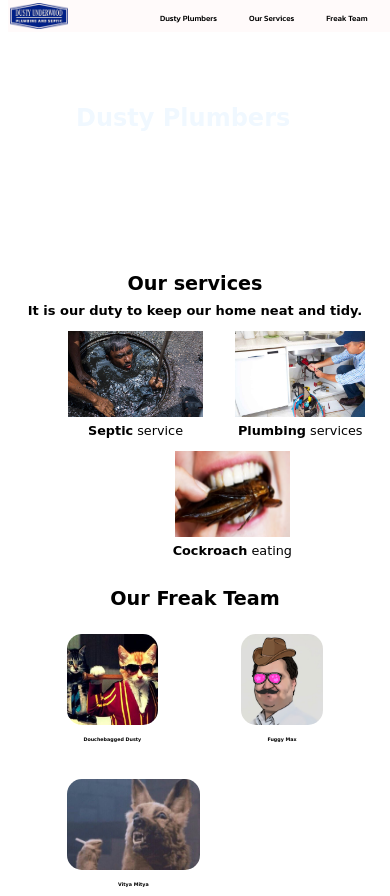
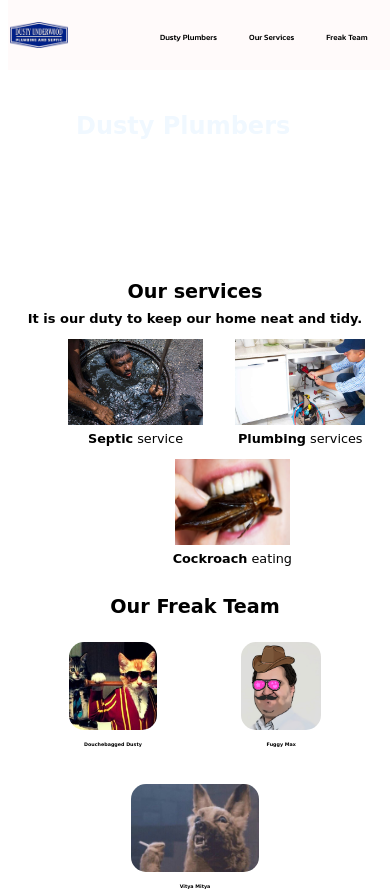
Before and after one commit to loordbarringtn/dustyplumbers, a plain HTML site: page index.html in a window 390 px wide. Shown: the top 896 px of the page. Drawn offline with Linux system fonts and the light colour scheme; a web font is replaced by a local one.

Commit message:
Update style.css

```diff
--- a/style.css
+++ b/style.css
@@ -6,25 +6,19 @@ h1 {
   font-family: "Original Surfer", cursive;
   font-weight: 700;
   color: aliceblue;
-  font-size: 5rem;
+  font-size: 5vw;
   position: relative;
   top: 25%;
   left: 30%;
 }
 
 header {
-  height: 4.4rem;
+  min-height: 4.4rem;
   display: flex;
   position: fixed;
   flex-direction: row;
-
-  /* align-content: space-around; */
-
   justify-content: space-around;
   align-content: center;
-
-
-
   flex-wrap: wrap;
   align-items: center;
   width: 100%;
@@ -42,7 +36,6 @@ nav ul {
   display: flex;
   flex-direction: row;
   justify-content: space-between;
-  /* align-content: space-around; */
 }
 
 ul li {
@@ -114,6 +107,19 @@ main {
   margin: auto;
 }
 
+.freakteamcontainer {
+  display: flex;
+  flex-wrap: wrap;
+  justify-content: space-around;
+}
+
+.teamimage {
+  height: 18rem;
+  width: 18rem;
+  border-radius: 15px;
+  object-fit: cover;
+}
+
 h2 {
   font-size: 2.2rem;
   font-family: "Original Surfer", cursive;
@@ -124,19 +130,6 @@ h3 {
   margin-top: 1rem;
   font-size: 1.6rem;
   font-family: "Original Surfer", cursive;
-}
-
-.freakteamcontainer {
-  display: flex;
-  flex-wrap: wrap;
-  justify-content: space-between;
-}
-
-.teamimage {
-  height: 18rem;
-  width: auto;
-  border-radius: 15px;
-  object-fit: cover;
 }
 
 footer {
@@ -156,16 +149,13 @@ footer h3 {
   font-weight: 700;
 }
 
-@media only screen
-  and (min-device-width: 375px)
-  and (max-device-width: 896px)  {
-
+@media only screen and (min-device-width: 375px) and (max-device-width: 896px) {
   header {
-      height: 2rem;;
+    height: 2.5rem;
   }
 
   main {
-      margin-top: 2rem;
+    margin-top: 2.5rem;
   }
 
   .logo {
@@ -207,11 +197,11 @@ footer h3 {
   }
 
   .teamimage {
-      height: 5.7rem;
+    height: 5.5rem;
+    width: auto;
   }
 
   .freakteamcontainer h3 {
     font-size: 0.3rem;
   }
-
 }
```
Lines whose indentation alone changed are shown as unchanged.
